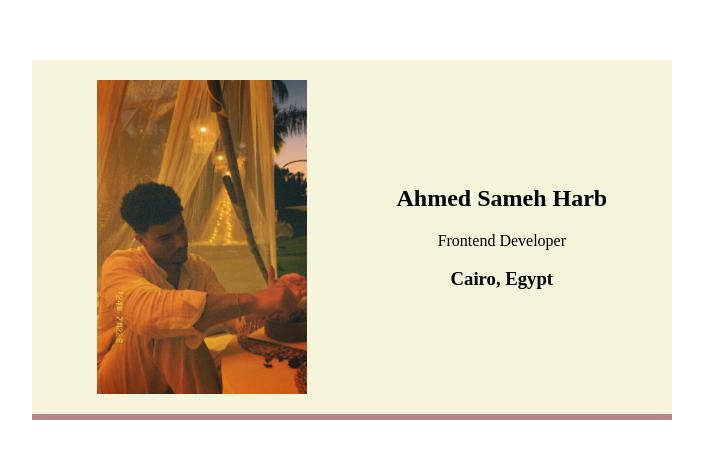
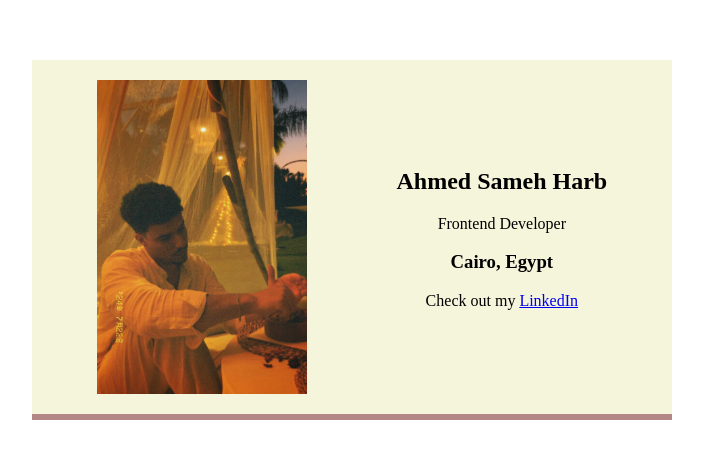
Before and after one commit to ahmedsamehharb/Business-Card, a plain HTML site: page index.html in a window 1280 px wide. Shown: the part 168-626 px from the top of the page, without its empty margins (296-999 px from the left). Drawn offline with Linux system fonts and the light colour scheme.

Commit message:
Added LinkedIn

```diff
--- a/index.html
+++ b/index.html
@@ -10,6 +10,7 @@
                 <h2>Ahmed Sameh Harb</h2>
                 <p>Frontend Developer</p>
                 <h3>Cairo, Egypt</h3>
+                <p>Check out my <a href="https://www.linkedin.com/in/ahmed-harb-0572542b3/">LinkedIn</a></p>
             </div>
         </div>
     </body>
```
